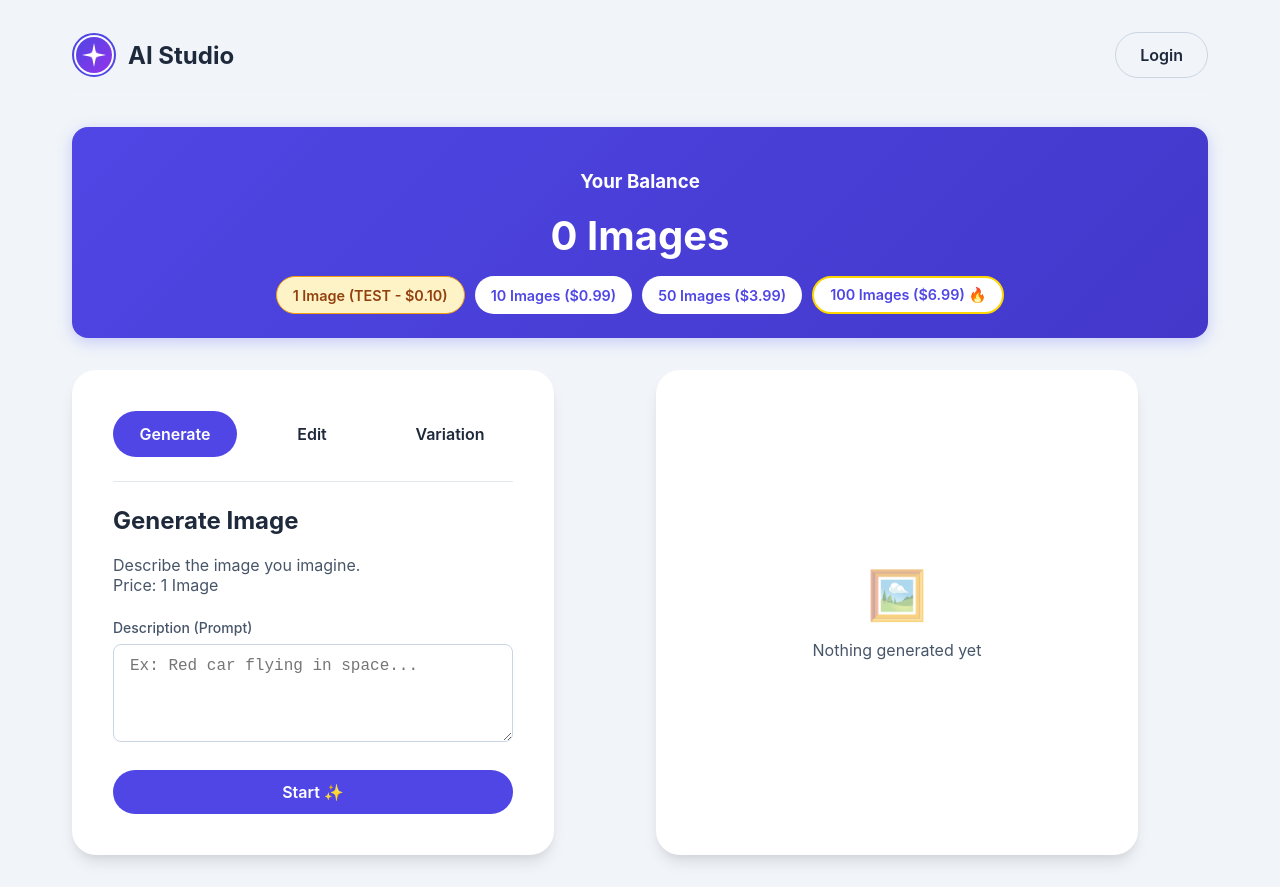
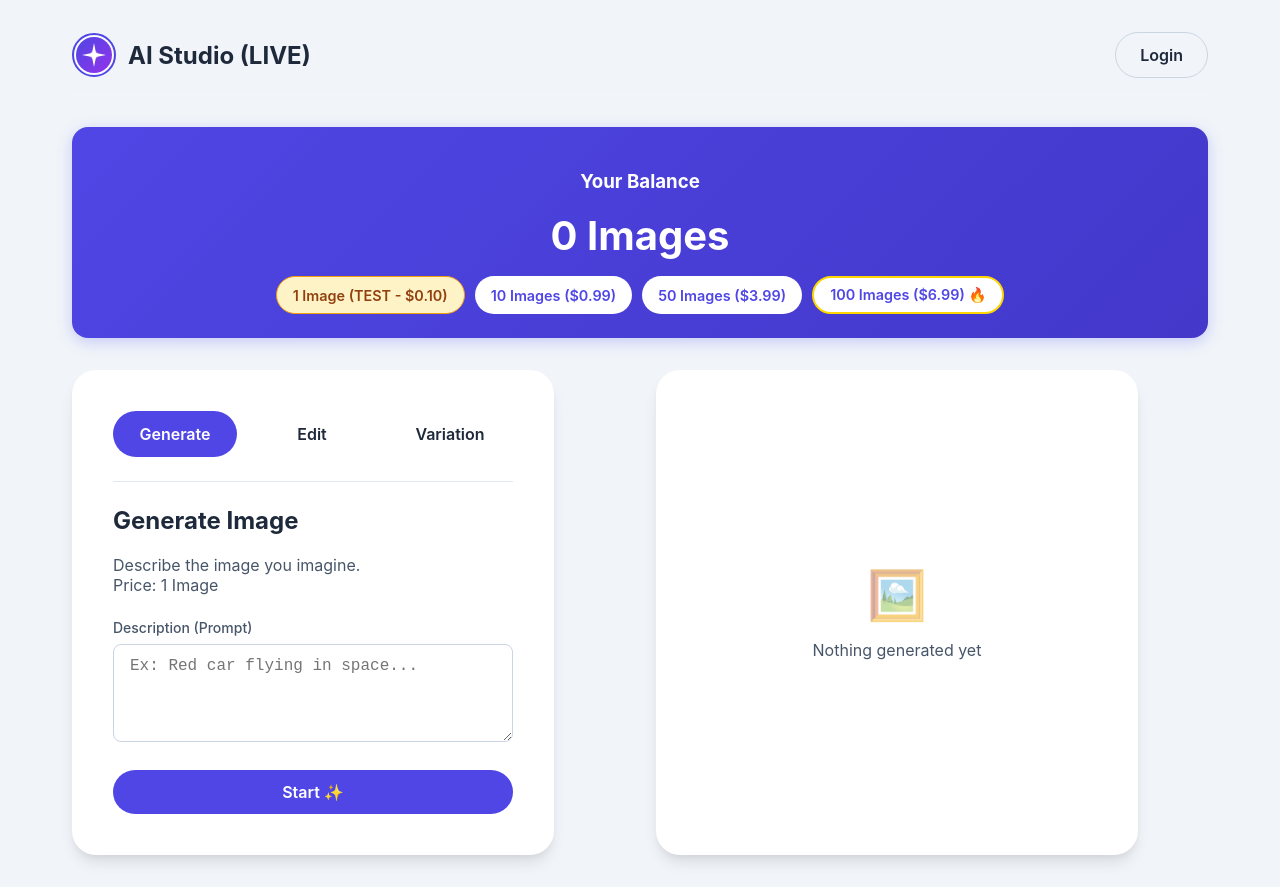
Before and after one commit to Ali-Agayev/ai-studio-app, a React (Vite) app in the folder frontend/: page / in a window 1280 px wide. Built offline with nearby package versions, Linux system fonts and the light colour scheme; no server answers.

Commit message:
Testing deployment with title change

```diff
--- a/frontend/src/pages/Dashboard.jsx
+++ b/frontend/src/pages/Dashboard.jsx
@@ -165,7 +165,7 @@ const Dashboard = () => {
                     }}>
                         <img src="/favicon.svg" alt="Logo" style={{ width: '100%', height: '100%', objectFit: 'cover' }} />
                     </div>
-                    <h1 style={{ margin: 0, fontSize: '1.5rem' }}>AI Studio</h1>
+                    <h1 style={{ margin: 0, fontSize: '1.5rem' }}>AI Studio (LIVE)</h1>
                 </div>
                 <div style={{ display: 'flex', alignItems: 'center', gap: '20px' }}>
                     {localStorage.getItem('token') && user ? (
```
